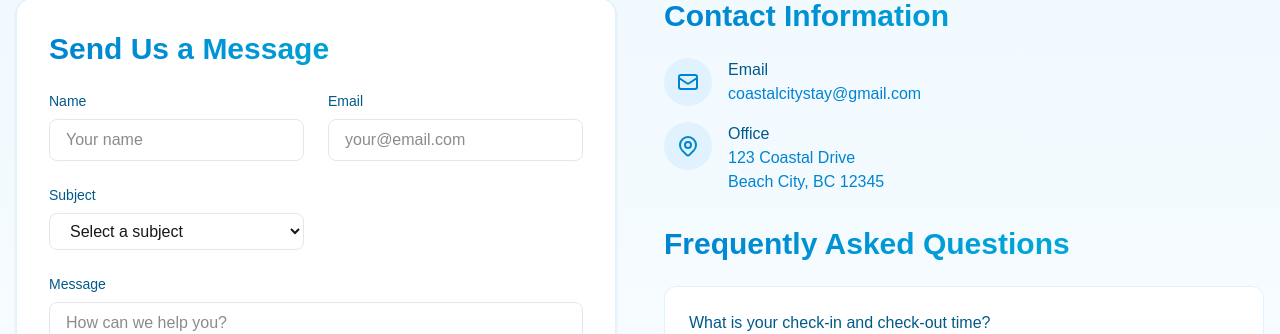
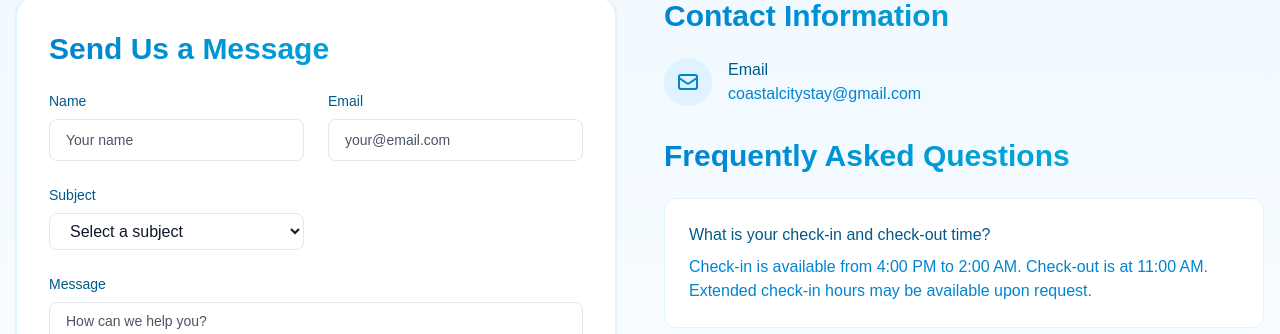
Before and after one commit to aabbasov2/coastal-city-stays, a Next.js app: page /contact in a window 1280 px wide. Shown: the part 466-800 px from the top of the page. Built offline with nearby package versions, Linux system fonts and the light colour scheme; a web font is replaced by a local one.

Commit message:
Update page.tsx

```diff
--- a/app/contact/page.tsx
+++ b/app/contact/page.tsx
@@ -6,7 +6,7 @@ import Image from 'next/image'
 const faqs = [
   {
     question: "What is your check-in and check-out time?",
-    answer: "Check-in is typically at 3:00 PM and check-out is at 11:00 AM. Early check-in or late check-out may be available upon request."
+    answer: "Check-in is available from 4:00 PM to 2:00 AM. Check-out is at 11:00 AM. Extended check-in hours may be available upon request."
   },
   {
     question: "Do you offer long-term stays?",
@@ -33,10 +33,30 @@ export default function Contact() {
 
   const handleSubmit = async (e: React.FormEvent) => {
     e.preventDefault()
-    // Here you would typically send the form data to your backend
-    console.log('Form submitted:', formData)
     setIsSubmitted(true)
-    setFormData({ name: '', email: '', subject: '', message: '' })
+
+    try {
+      const response = await fetch('/api/contact', {
+        method: 'POST',
+        headers: {
+          'Content-Type': 'application/json',
+        },
+        body: JSON.stringify(formData),
+      })
+
+      const data = await response.json()
+
+      if (data.success) {
+        setFormData({ name: '', email: '', subject: '', message: '' })
+      } else {
+        throw new Error(data.message)
+      }
+    } catch (error) {
+      console.error('Error submitting form:', error)
+      alert('Failed to send message. Please try again later.')
+    } finally {
+      setIsSubmitted(false)
+    }
   }
 
   const handleChange = (e: React.ChangeEvent<HTMLInputElement | HTMLTextAreaElement | HTMLSelectElement>) => {
@@ -51,8 +71,8 @@ export default function Contact() {
       {/* Hero Section */}
       <section className="relative h-[40vh] overflow-hidden">
         <Image
-          src="https://images.unsplash.com/photo-1596394516093-501ba68a0ba6?auto=format&fit=crop&w=2000&q=80"
-          alt="Contact us"
+          src="/contact-hero.jpg"
+          alt="Long Beach, California"
           fill
           className="object-cover"
         />
@@ -63,7 +83,7 @@ export default function Contact() {
                 Get in Touch
               </h1>
               <p className="text-xl md:text-2xl text-white drop-shadow-md">
-                We're here to help make your coastal getaway perfect
+                We&apos;re here to help make your coastal getaway perfect
               </p>
             </div>
           </div>
@@ -81,7 +101,7 @@ export default function Contact() {
 
               {isSubmitted ? (
                 <div className="bg-green-50 text-green-800 p-4 rounded-lg mb-6">
-                  Thank you for your message! We'll get back to you soon.
+                  Thank you for your message! We&apos;ll get back to you soon.
                 </div>
               ) : null}
 
@@ -98,7 +118,7 @@ export default function Contact() {
                       value={formData.name}
                       onChange={handleChange}
                       required
-                      className="w-full px-4 py-2 border border-gray-200 rounded-lg focus:ring-2 focus:ring-sky-500 focus:border-transparent outline-none transition-all"
+                      className="w-full px-4 py-2 border border-gray-200 rounded-lg focus:ring-2 focus:ring-sky-500 focus:border-transparent outline-none transition-all placeholder:text-gray-600 placeholder:text-sm text-gray-900"
                       placeholder="Your name"
                     />
                   </div>
@@ -113,7 +133,7 @@ export default function Contact() {
                       value={formData.email}
                       onChange={handleChange}
                       required
-                      className="w-full px-4 py-2 border border-gray-200 rounded-lg focus:ring-2 focus:ring-sky-500 focus:border-transparent outline-none transition-all"
+                      className="w-full px-4 py-2 border border-gray-200 rounded-lg focus:ring-2 focus:ring-sky-500 focus:border-transparent outline-none transition-all placeholder:text-gray-600 placeholder:text-sm text-gray-900"
                       placeholder="your@email.com"
                     />
                   </div>
@@ -130,9 +150,9 @@ export default function Contact() {
                       value={formData.subject}
                       onChange={handleChange}
                       required
-                      className="w-full px-4 py-2 border border-gray-200 rounded-lg focus:ring-2 focus:ring-sky-500 focus:border-transparent outline-none transition-all"
+                      className="w-full px-4 py-2 border border-gray-200 rounded-lg focus:ring-2 focus:ring-sky-500 focus:border-transparent outline-none transition-all text-gray-900"
                     >
-                      <option value="">Select a subject</option>
+                      <option value="" className="text-gray-900">Select a subject</option>
                       <option value="booking">Booking Inquiry</option>
                       <option value="support">Customer Support</option>
                       <option value="partnership">Partnership</option>
@@ -152,7 +172,7 @@ export default function Contact() {
                     onChange={handleChange}
                     required
                     rows={4}
-                    className="w-full px-4 py-2 border border-gray-200 rounded-lg focus:ring-2 focus:ring-sky-500 focus:border-transparent outline-none transition-all"
+                    className="w-full px-4 py-2 border border-gray-200 rounded-lg focus:ring-2 focus:ring-sky-500 focus:border-transparent outline-none transition-all placeholder:text-gray-600 placeholder:text-sm text-gray-900"
                     placeholder="How can we help you?"
                   ></textarea>
                 </div>
@@ -184,18 +204,7 @@ export default function Contact() {
                       <p className="text-sky-600">coastalcitystay@gmail.com</p>
                     </div>
                   </div>
-                  <div className="flex items-start space-x-4">
-                    <div className="bg-sky-100 p-3 rounded-full">
-                      <svg className="w-6 h-6 text-sky-600" fill="none" stroke="currentColor" viewBox="0 0 24 24">
-                        <path strokeLinecap="round" strokeLinejoin="round" strokeWidth="2" d="M17.657 16.657L13.414 20.9a1.998 1.998 0 01-2.827 0l-4.244-4.243a8 8 0 1111.314 0z" />
-                        <path strokeLinecap="round" strokeLinejoin="round" strokeWidth="2" d="M15 11a3 3 0 11-6 0 3 3 0 016 0z" />
-                      </svg>
-                    </div>
-                    <div>
-                      <h3 className="font-medium text-sky-800">Office</h3>
-                      <p className="text-sky-600">123 Coastal Drive<br />Beach City, BC 12345</p>
-                    </div>
-                  </div>
+
                 </div>
               </div>
 
```
